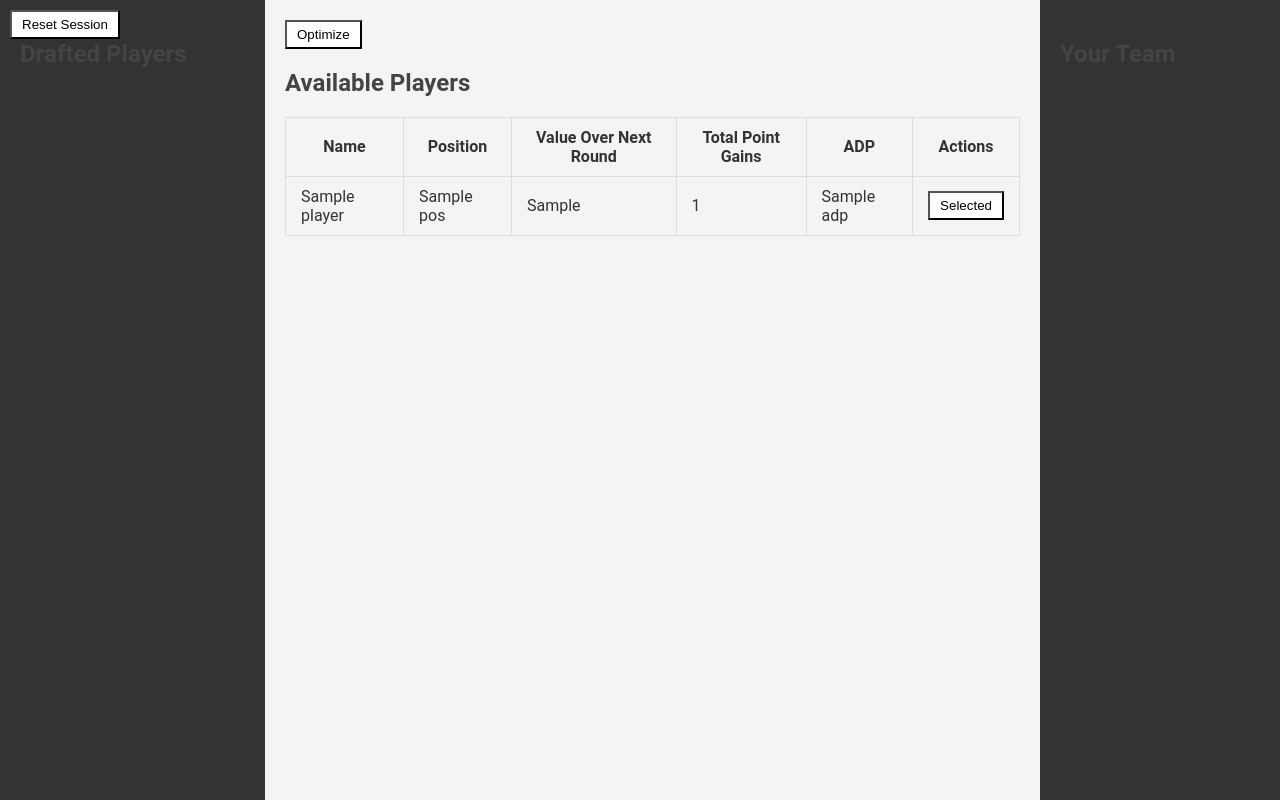
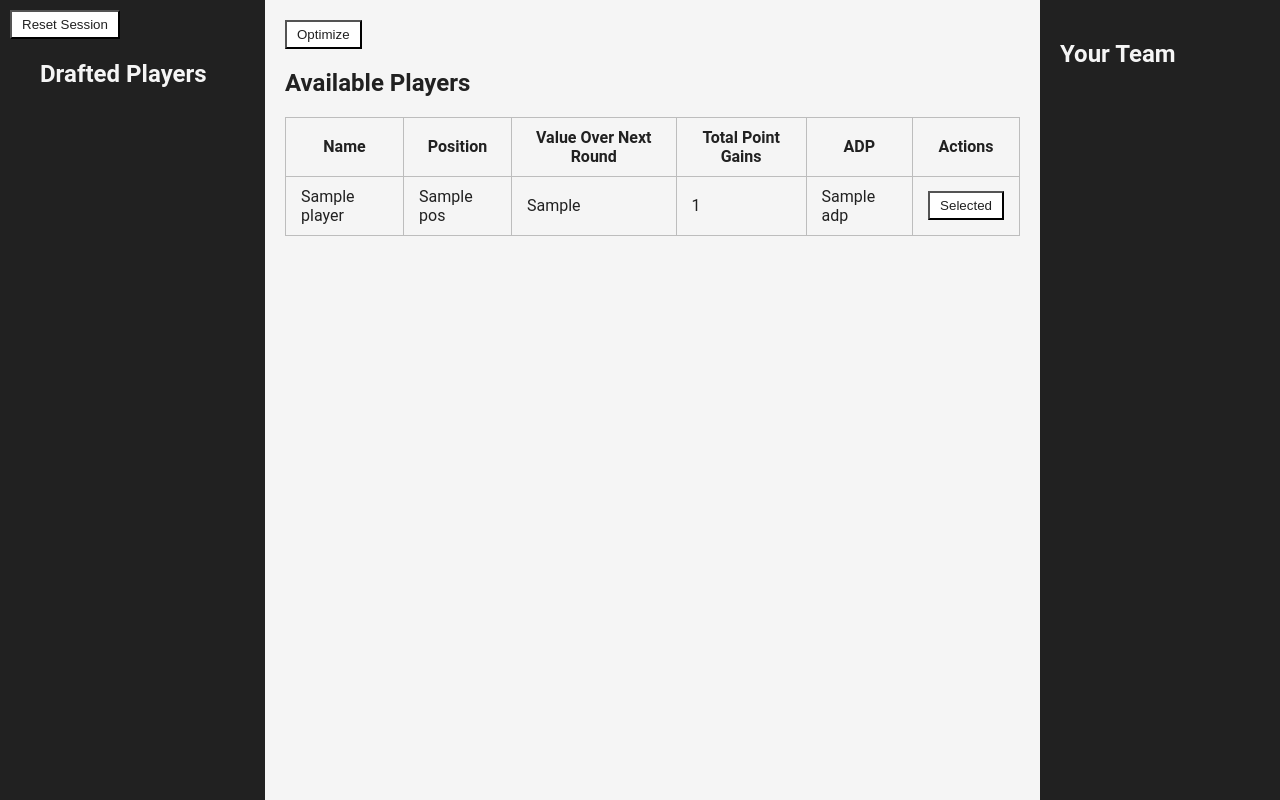
Before and after one commit to jsoslow2/fantasy-football-models, a Python web app: template app/templates/draft.html in a window 1280 px wide. Run offline with Jinja, Linux system fonts and the light colour scheme; the template is opened without the code that fills it: most values are stand-ins (such as "Sample title", 1, 10 or a date in 2020).

Commit message:
implementing basic stylesheet

```diff
--- a/app/static/css/style.css
+++ b/app/static/css/style.css
@@ -1,7 +1,7 @@
 body {
   font-family: "Roboto", sans-serif;
-  background-color: #f4f4f4;
-  color: #333;
+  background-color: #f5f5f5;
+  color: #212121;
   margin: 0;
   padding: 0;
 }
@@ -12,7 +12,7 @@ h3,
 h4,
 h5,
 h6 {
-  color: #444;
+  color: #212121;
 }
 
 table {
@@ -24,28 +24,28 @@ table {
 table,
 th,
 td {
-  border: 1px solid #ddd;
+  border: 1px solid #bdbdbd;
   padding: 10px 15px; /* Adjusting the padding for table cells */
   vertical-align: middle; /* Vertical centering */
 }
 
 table tr:nth-child(even) {
-  background-color: #f2f2f2;
+  background-color: #e0e0e0;
 }
 
 table tr:hover {
-  background-color: #ddd;
+  background-color: #bdbdbd;
 }
 
 button {
   background-color: white;
-  color: black;
+  color: #212121;
   cursor: pointer;
   padding: 5px 10px; /* Adding some padding to the button */
 }
 
 button:hover {
-  background-color: #887efb;
+  background-color: #9fa8da;
   color: white; /* Changing text color on hover */
 }
 
@@ -58,18 +58,20 @@ button:hover {
   padding: 20px;
 }
 
-.drafted-players {
-  background-color: #333; /* or your preferred darker color */
-  color: #fff; /* adjust text color for better contrast */
+.drafted-players,
+.drafted-players h2 {
+  background-color: #212121; /* or your preferred darker color */
+  color: #f5f5f5; /* adjust text color for better contrast */
   width: 225px;
   padding: 20px;
   overflow-y: auto; /* to handle overflow content, if any */
   flex: none;
 }
 
-.your-team {
-  background-color: #333; /* or your preferred darker color */
-  color: #fff; /* adjust text color for better contrast */
+.your-team,
+.your-team h2 {
+  background-color: #212121; /* or your preferred darker color */
+  color: #f5f5f5; /* adjust text color for better contrast */
   width: 200px;
   overflow-y: auto; /* to handle overflow content, if any */
   flex: none;
@@ -78,7 +80,7 @@ button:hover {
 .main-content {
   flex: 3; /* this allows the main content to take up thrice the space as the sides */
   padding: 20px;
-  background-color: #f4f4f4; /* or your preferred lighter color */
+  background-color: #f5f5f5; /* or your preferred lighter color */
 }
 
 .reset-btn {
@@ -101,7 +103,7 @@ button:hover {
 /* Additional adjustments for the Add to Team button (optional) */
 #draftedPlayersList button {
   border: none;
-  color: white;
+  color: #212121;
   padding: 5px 10px;
   text-align: center;
   text-decoration: none;
```
Also changed, not shown: 1 other file.
